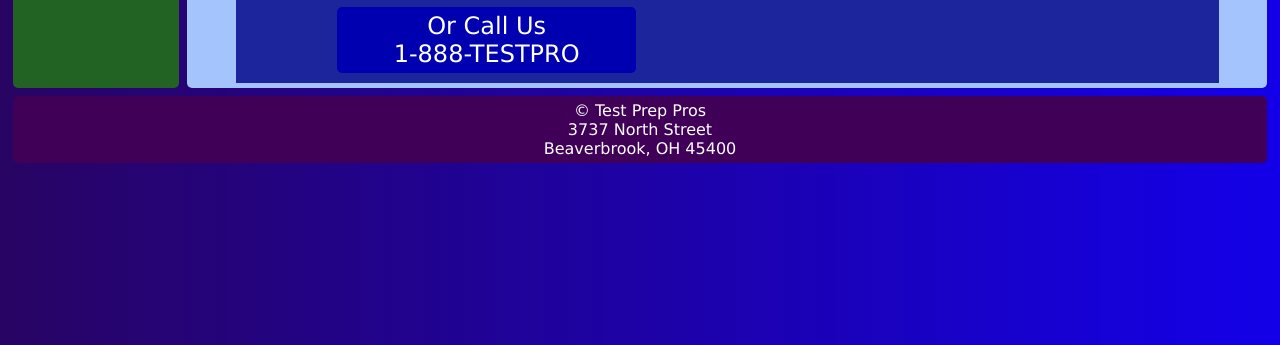
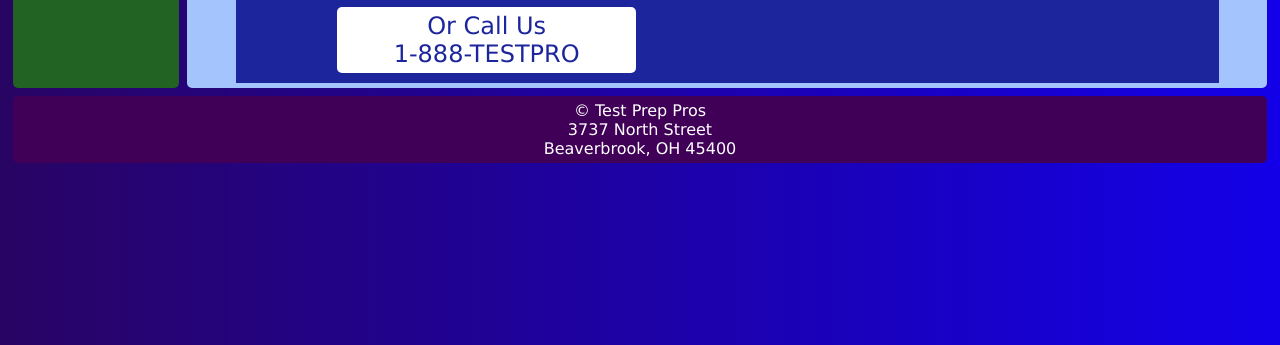
Before and after one commit to jaredduckro/TestPrepPros, a plain HTML site: page contact.html in a window 1280 px wide. Shown: the part 455-800 px from the top of the page. Drawn offline with nearby package versions, Linux system fonts and the light colour scheme.

Commit message:
Update style.css

```diff
--- a/style.css
+++ b/style.css
@@ -202,13 +202,13 @@
 .call {
     border-radius:5px;
     text-align:center;
-    background-color:#0000b0;
+    background-color:#ffffff;
     width:60%;
     padding: 5px;
     margin:10px auto 0 auto;
 }
  .call p{
-    color:#ffffff;
+    color:#1c259b;
     font-size:1.5em;
     padding:0;
     margin:0;
```
